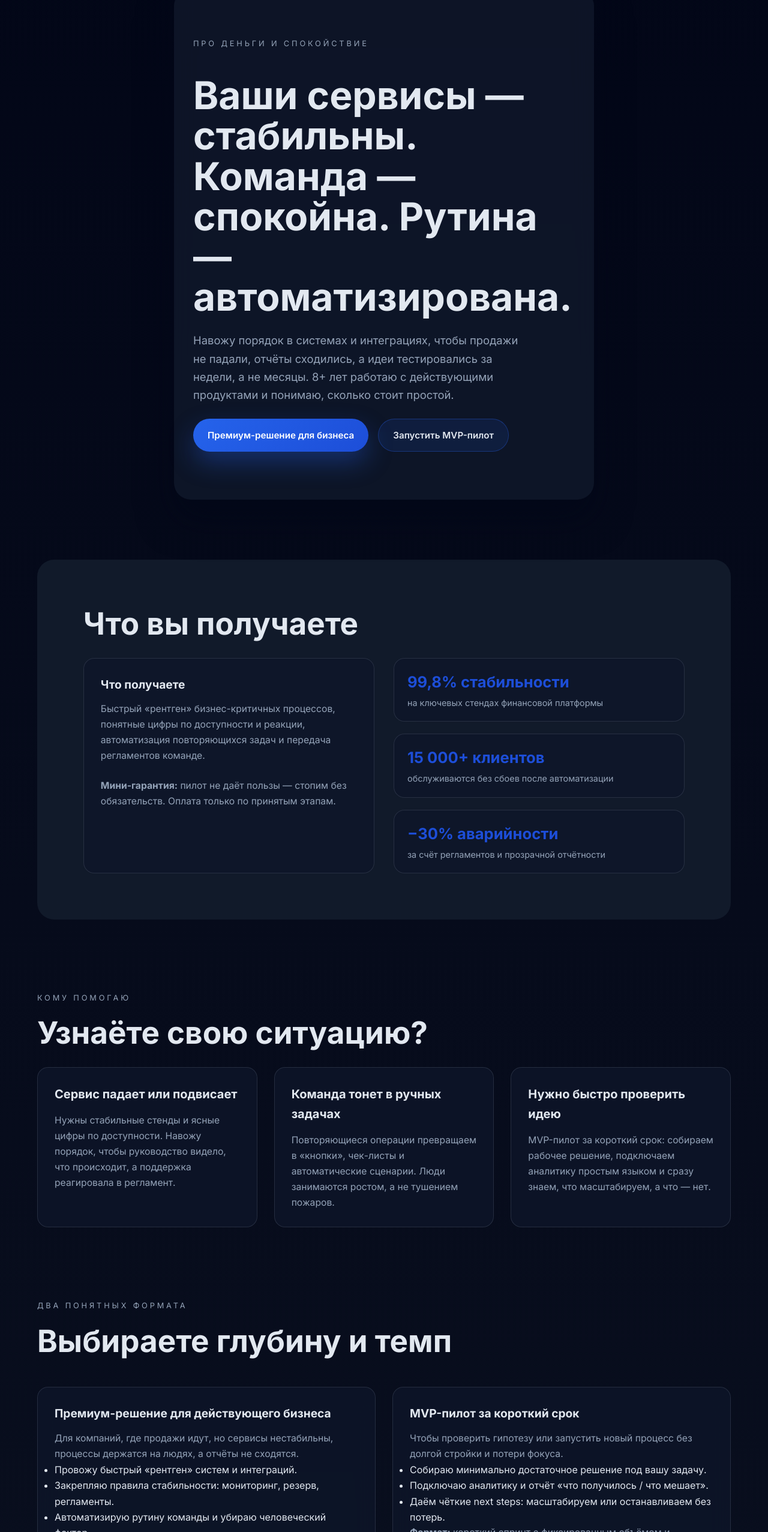
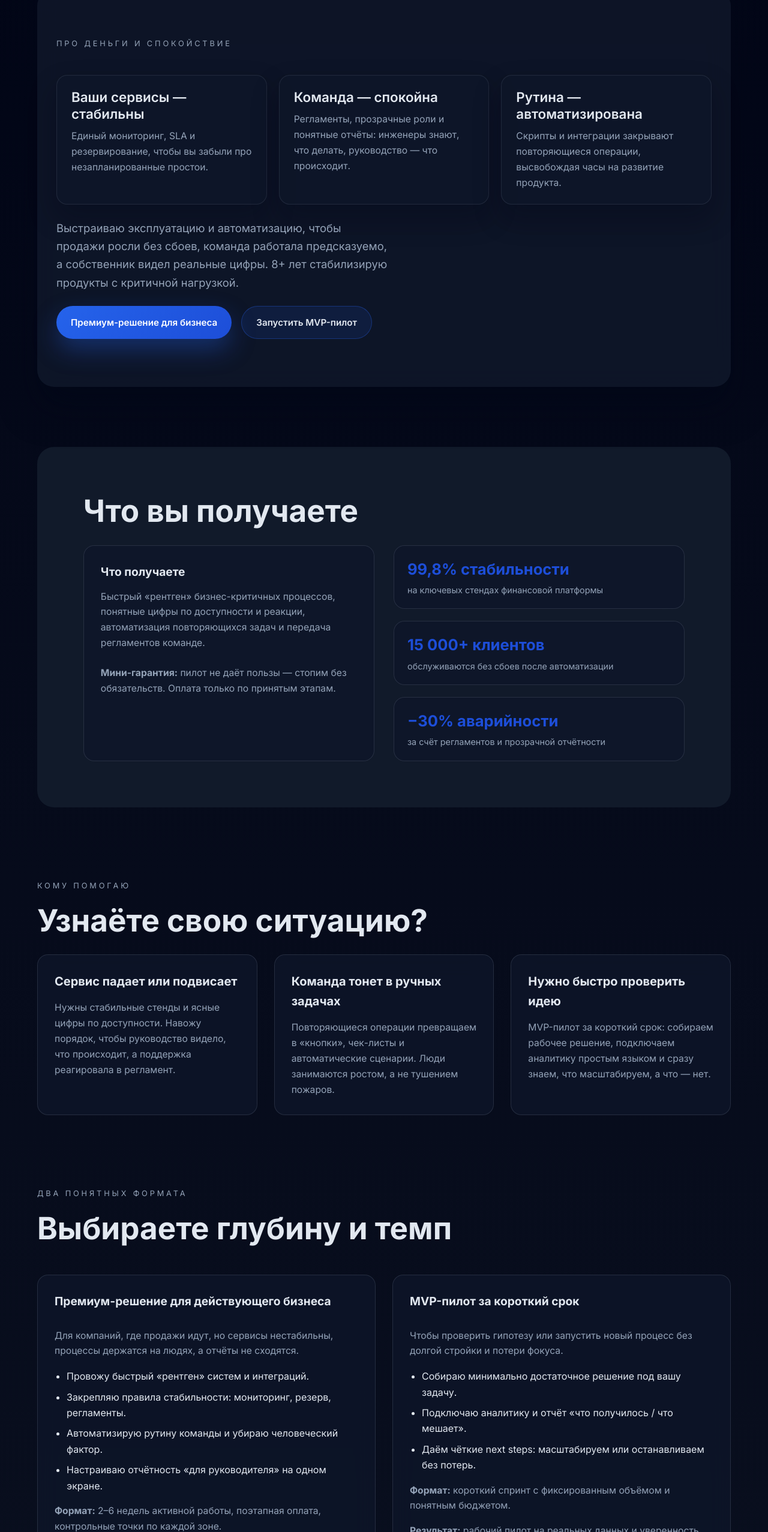
Before and after one commit to LeoTechRu/Leonid, a plain HTML site: page index.html in a window 1280 px wide. Shown: the part 206-2760 px from the top of the page at 60% size. Drawn offline with Linux system fonts and the light colour scheme.

Commit message:
modified:   assets/styles.css 	modified:   index.html

```diff
--- a/assets/styles.css
+++ b/assets/styles.css
@@ -205,8 +205,9 @@ main {
   display: flex;
   flex-direction: column;
   gap: 24px;
-  max-width: 700px;
-  margin: 0 auto 100px;
+  width: 100%;
+  max-width: none;
+  margin: 0 0 100px;
   padding: 80px 32px;
   text-align: left;
   background: var(--surface);
@@ -232,6 +233,41 @@ main {
   color: var(--text-muted);
   margin: 0;
   max-width: 560px;
+}
+
+.hero-pillars {
+  display: grid;
+  grid-template-columns: repeat(3, minmax(0, 1fr));
+  gap: 20px;
+}
+
+.hero-pillar {
+  background: rgba(15, 23, 42, 0.72);
+  border-radius: var(--radius-md);
+  border: 1px solid rgba(148, 163, 184, 0.14);
+  padding: 22px 24px;
+  box-shadow: 0 22px 46px rgba(2, 6, 23, 0.32);
+  transition: transform 0.25s ease, border-color 0.25s ease, box-shadow 0.25s ease;
+}
+
+.hero-pillar:hover,
+.hero-pillar:focus-within {
+  transform: translateY(-6px);
+  border-color: rgba(37, 99, 235, 0.45);
+  box-shadow: 0 28px 60px rgba(37, 99, 235, 0.24);
+}
+
+.hero-pillar__title {
+  font-size: 1.4rem;
+  font-weight: 600;
+  line-height: 1.25;
+  margin-bottom: 10px;
+}
+
+.hero-pillar__text {
+  margin: 0;
+  color: var(--text-muted);
+  font-size: 0.98rem;
 }
 
 .hero__actions {
@@ -295,6 +331,10 @@ main {
     margin-bottom: 72px;
   }
 
+  .hero-pillars {
+    grid-template-columns: repeat(2, minmax(0, 1fr));
+  }
+
   .benefits-grid {
     grid-template-columns: 1fr;
   }
@@ -304,6 +344,14 @@ main {
   .hero {
     padding: 48px 24px;
     gap: 20px;
+  }
+
+  .hero-pillars {
+    grid-template-columns: 1fr;
+  }
+
+  .hero-pillar {
+    padding: 18px 20px;
   }
 
   .hero__actions {
@@ -320,6 +368,16 @@ main {
 
   .benefits-stats {
     gap: 16px;
+  }
+
+  footer .footer__inner {
+    flex-direction: column;
+    align-items: flex-start;
+    gap: 12px;
+  }
+
+  .badges {
+    flex-wrap: wrap;
   }
 }
 
@@ -541,6 +599,25 @@ main {
   overflow: hidden;
 }
 
+.service-card {
+  display: flex;
+  flex-direction: column;
+  gap: 16px;
+}
+
+.service-card ul {
+  display: flex;
+  flex-direction: column;
+  gap: 8px;
+  padding-left: 20px;
+  margin: 0;
+}
+
+.service-card .btn {
+  margin-top: auto;
+  align-self: flex-start;
+}
+
 .service-card::after,
 .project-card::after,
 .suite-card::after {
@@ -665,6 +742,10 @@ footer .footer__inner {
   gap: 16px;
 }
 
+footer .footer__bar {
+  align-items: center;
+}
+
 footer nav {
   display: flex;
   gap: 18px;
@@ -673,7 +754,7 @@ footer nav {
 .badges {
   display: flex;
   gap: 18px;
-  margin-top: 18px;
+  margin-top: 0;
 }
 
 .badge {
--- a/index.html
+++ b/index.html
@@ -33,9 +33,22 @@
       <section class="hero" id="hero">
         <div class="hero-content">
           <p class="section__label">Про деньги и спокойствие</p>
-          <h1 class="hero__title">Ваши сервисы — стабильны. Команда — спокойна. Рутина — автоматизирована.</h1>
+          <div class="hero-pillars" role="list">
+            <article class="hero-pillar" role="listitem">
+              <h2 class="hero-pillar__title">Ваши сервисы — стабильны</h2>
+              <p class="hero-pillar__text">Единый мониторинг, SLA и резервирование, чтобы вы забыли про незапланированные простои.</p>
+            </article>
+            <article class="hero-pillar" role="listitem">
+              <h2 class="hero-pillar__title">Команда — спокойна</h2>
+              <p class="hero-pillar__text">Регламенты, прозрачные роли и понятные отчёты: инженеры знают, что делать, руководство — что происходит.</p>
+            </article>
+            <article class="hero-pillar" role="listitem">
+              <h2 class="hero-pillar__title">Рутина — автоматизирована</h2>
+              <p class="hero-pillar__text">Скрипты и интеграции закрывают повторяющиеся операции, высвобождая часы на развитие продукта.</p>
+            </article>
+          </div>
           <p class="hero__lead">
-            Навожу порядок в системах и интеграциях, чтобы продажи не падали, отчёты сходились, а идеи тестировались за недели, а не месяцы. 8+ лет работаю с действующими продуктами и понимаю, сколько стоит простой.
+            Выстраиваю эксплуатацию и автоматизацию, чтобы продажи росли без сбоев, команда работала предсказуемо, а собственник видел реальные цифры. 8+ лет стабилизирую продукты с критичной нагрузкой.
           </p>
           <div class="hero__actions">
             <a class="btn btn--primary" href="#offer-premium" data-analytics="cta-premium">Премиум-решение для бизнеса</a>
@@ -300,19 +313,8 @@
     </main>
 
     <footer>
-      <div class="footer__inner">
+      <div class="footer__inner footer__bar">
         <span>© 2025 Леонид Кокорев. Стабильные сервисы и понятные процессы.</span>
-        <nav>
-          <a href="#benefits">Результат</a>
-          <a href="#offers">Офферы</a>
-          <a href="#cases">Кейсы</a>
-          <a href="#process">Процесс</a>
-          <a href="#faq">FAQ</a>
-          <a href="#for-recruiters">Для рекрутёров</a>
-        </nav>
-      </div>
-      <div class="footer__inner" style="margin-top: 20px;">
-        <span>Следите за процессом:</span>
         <div class="badges">
           <a class="badge" href="https://t.me/intdata" target="_blank" rel="noopener">TG: intData</a>
           <a class="badge" href="https://career.habr.com/leotechru" target="_blank" rel="noopener">Habr Career</a>
```
